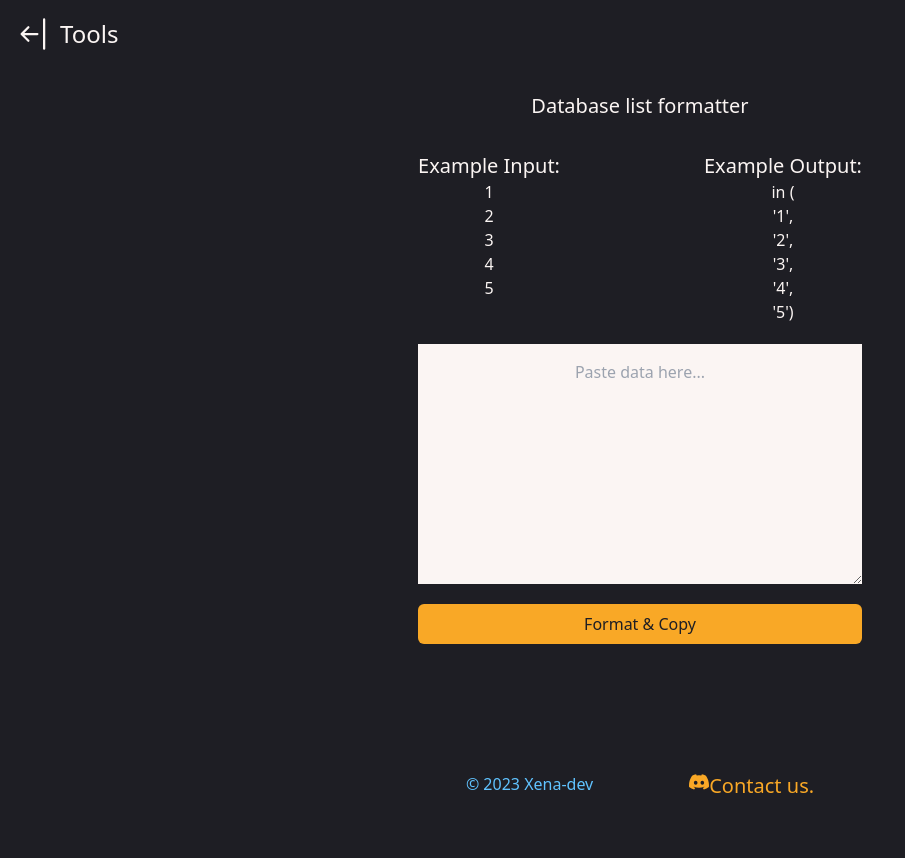
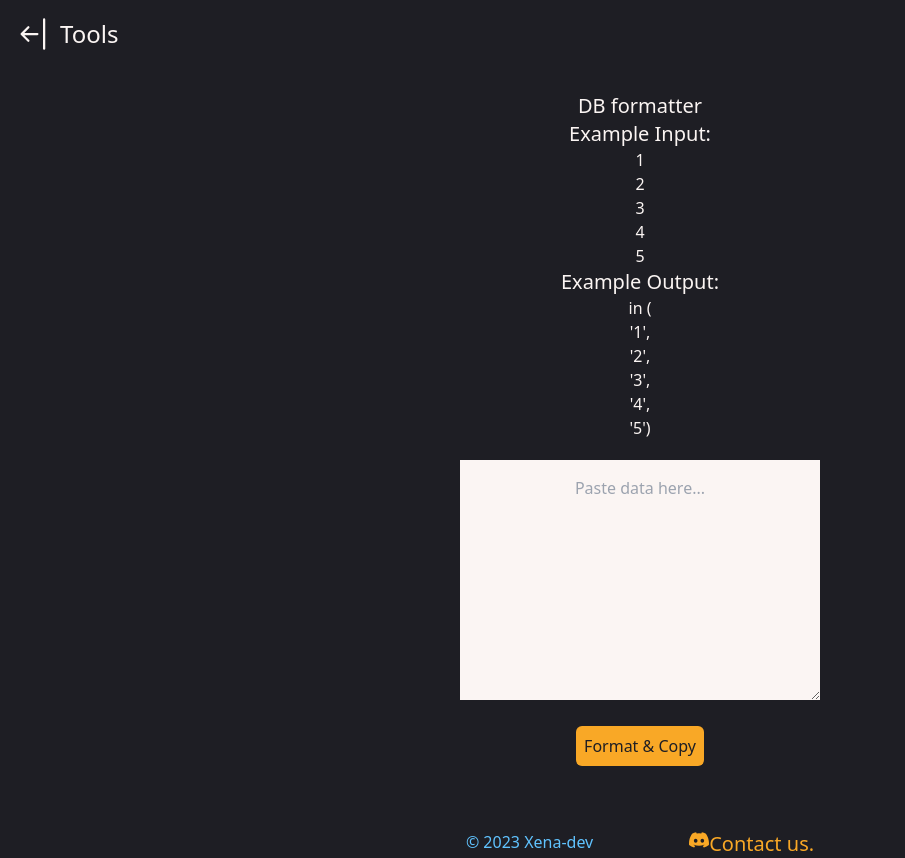
Before and after one commit to XenaDevs/tools, a Next.js app: page /tools/dbformat in a window 1280 px wide. Shown: the whole page, without its empty margins (0-905 px from the left). Before the commit the page ends 800 px from the top, so only its background shows below. Built offline with nearby package versions, Linux system fonts and the light colour scheme.

Commit message:
fix: use tool template everywhere (#118)

```diff
--- a/pages/tools/dbformat/index.tsx
+++ b/pages/tools/dbformat/index.tsx
@@ -1,6 +1,5 @@
-import { Head } from "components/Head/Head";
 import { useState } from "react";
-import { InputTextArea, Button } from "../../../components";
+import { InputTextArea, Button, ToolTemplate } from "../../../components";
 import { toolMetaData } from "./tool-metadata";
 
 const DbFormat = () => {
@@ -21,14 +20,9 @@ const DbFormat = () => {
       ")";
     navigator.clipboard.writeText(result);
   };
-  return (
-    <main className="px-10 md:px-20 lg:px-30 max-w-5xl mx-auto">
-      <Head tool={toolMetaData} />
 
-      <section className=" py-10">
-        <h1 className="text-xl">Database list formatter</h1>
-        <div className="flex justify-center gap-24 lg:gap-36 mt-8">
-          <div>
+  const tool = (
+    <>
       <h3 className="text-xl">Example Input:</h3>
       <p>
         1 <br />
@@ -36,8 +30,7 @@ const DbFormat = () => {
         3 <br />
         4 <br />5
       </p>
-          </div>
-          <div>
+
       <h3 className="text-xl">Example Output:</h3>
       <p>
         in ( <br />
@@ -47,9 +40,7 @@ const DbFormat = () => {
         &apos;4&apos;, <br />
         &apos;5&apos;)
       </p>
-          </div>
-        </div>
-        <div className="flex flex-col">
+
       <InputTextArea
         placeHolder={"Paste data here..."}
         onChangeFunction={setDataInput}
@@ -60,10 +51,10 @@ const DbFormat = () => {
         disabled={dataInput.length === 0}
         text="Format & Copy"
       />
-        </div>
-      </section>
-    </main>
+    </>
   );
+
+  return <ToolTemplate tool={tool} metadata={toolMetaData} />;
 };
 
 export default DbFormat;
--- a/pages/tools/difffinder/index.tsx
+++ b/pages/tools/difffinder/index.tsx
@@ -1,6 +1,5 @@
-import { Head } from "components/Head/Head";
 import { useState } from "react";
-import { Button, InputTextArea } from "../../../components";
+import { Button, InputTextArea, ToolTemplate } from "../../../components";
 import { toolMetaData } from "./tool-metadata";
 
 const Difffinder = () => {
@@ -18,16 +17,15 @@ const Difffinder = () => {
     ]);
   };
 
-  return (
-    <main className="px-10 md:px-20 lg:px-30 max-w-6xl mx-auto">
-      <Head tool={toolMetaData} />
-
-      <section className=" py-10">
-        <h1 className="text-xl mt-10">
-          Compare two sets of inputs and find all differences
-        </h1>
+  const tool = (
+    <>
       <div className="flex flex-col max-w-5xl mt-10 gap-10 lg:flex-row justify-center">
         <div className="w-full">
+          <InputTextArea
+            placeHolder={"Paste data here..."}
+            onChangeFunction={setLeftInput}
+          />
+
           {missingValues[0]?.length > 0 && (
             <>
               <p className="text-xl font-medium mb-3">
@@ -40,13 +38,14 @@ const Difffinder = () => {
               </p>
             </>
           )}
+        </div>
 
+        <div className="w-full">
           <InputTextArea
             placeHolder={"Paste data here..."}
-              onChangeFunction={setLeftInput}
+            onChangeFunction={setRightInput}
           />
-          </div>
-          <div className="w-full">
+
           {missingValues[1]?.length > 0 && (
             <>
               <p className="text-xl font-medium mb-3">
@@ -59,21 +58,17 @@ const Difffinder = () => {
               </p>
             </>
           )}
-            <InputTextArea
-              placeHolder={"Paste data here..."}
-              onChangeFunction={setRightInput}
-            />
         </div>
       </div>
-
       <Button
         onClick={() => checkForDiffs()}
         disabled={leftDataInput.length === 0 || rightDataInput.length === 0}
         text="Compare inputs"
       />
-      </section>
-    </main>
+    </>
   );
+
+  return <ToolTemplate tool={tool} metadata={toolMetaData} />;
 };
 
 export default Difffinder;
--- a/pages/tools/jsonpathtester/index.tsx
+++ b/pages/tools/jsonpathtester/index.tsx
@@ -1,6 +1,5 @@
-import { Head } from "components/Head/Head";
 import { useState } from "react";
-import { InputArea, InputTextArea } from "../../../components";
+import { InputArea, InputTextArea, ToolTemplate } from "../../../components";
 import { toolMetaData } from "./tool-metadata";
 
 const JsonPathTester = () => {
@@ -22,13 +21,9 @@ const JsonPathTester = () => {
     }
   };
 
-  return (
-    <main className="px-10 md:px-20 lg:px-30 max-w-5xl mx-auto">
-      <Head tool={toolMetaData} />
-
-      <section className=" py-20">
-        <h1 className="text-xl mt-10">Test your JSON path</h1>
-        <div className="flex flex-col items-center">
+  const tool = (
+    <>
+      {" "}
       <InputTextArea
         placeHolder={"Paste data here..."}
         onChangeFunction={inputJson}
@@ -38,10 +33,10 @@ const JsonPathTester = () => {
         placeHolder={"test.files[0].filename"}
       />
       <p className="mt-12">{JSON.stringify(jsonResult)}</p>
-        </div>
-      </section>
-    </main>
+    </>
   );
+
+  return <ToolTemplate tool={tool} metadata={toolMetaData} />;
 };
 
 export default JsonPathTester;
--- a/pages/tools/qrcode/index.tsx
+++ b/pages/tools/qrcode/index.tsx
@@ -1,8 +1,7 @@
 import QRCode from "qrcode";
 import React, { useEffect, useState } from "react";
-import { Button, InputTextArea } from "components";
+import { Button, InputTextArea, ToolTemplate } from "components";
 import { toolMetaData } from "./tool-metadata";
-import { Head } from "components/Head/Head";
 
 const QRTool = () => {
   const [text, setText] = useState("");
@@ -39,18 +38,14 @@ const QRTool = () => {
     }
   }, []);
 
-  return (
+  const tool = (
     <>
-      <main className="px-10 md:px-20 lg:px-30 max-w-5xl mx-auto">
-        <Head tool={toolMetaData} />
-        <section>
-          <div className="flex flex-col mt-2 gap-8 items-center mb-10">
       <h1>QR-code creation tool</h1>
       <p>
-              We support creation of QR codes with emojis, chinese, cyrillic,
-              greek and japanese characters.
+        We support creation of QR codes with emojis, chinese, cyrillic, greek
+        and japanese characters.
       </p>
-          </div>
+
       <p>Here is a preview of a finished QR</p>
       <p>Scan me!</p>
       <div className="flex justify-center" id="canvasWrapper"></div>
@@ -59,10 +54,10 @@ const QRTool = () => {
         onChangeFunction={inputQrText}
       />
       <Button onClick={() => generateQRCode(text)} text="Generate Qr" />
-        </section>
-      </main>
     </>
   );
+
+  return <ToolTemplate tool={tool} metadata={toolMetaData} />;
 };
 
 export default QRTool;
--- a/pages/tools/uuidgenerator/index.tsx
+++ b/pages/tools/uuidgenerator/index.tsx
@@ -53,7 +53,6 @@ const UuidGenerator = () => {
     </>
   );
 
-  // eslint-disable-next-line react/jsx-no-undef
   return <ToolTemplate metadata={toolMetaData} tool={tool} />;
 };
 
```
Lines whose indentation alone changed are shown as unchanged.
